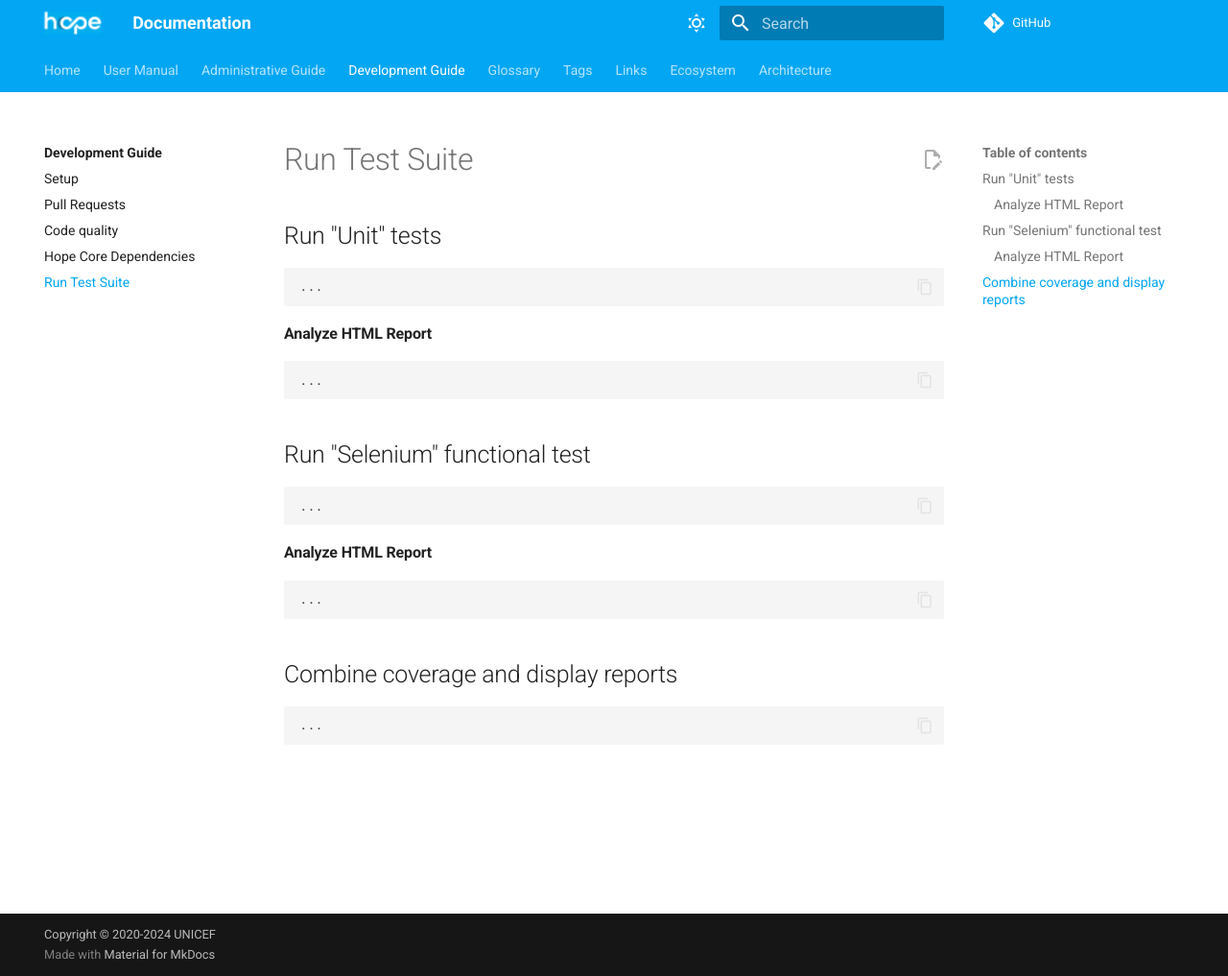
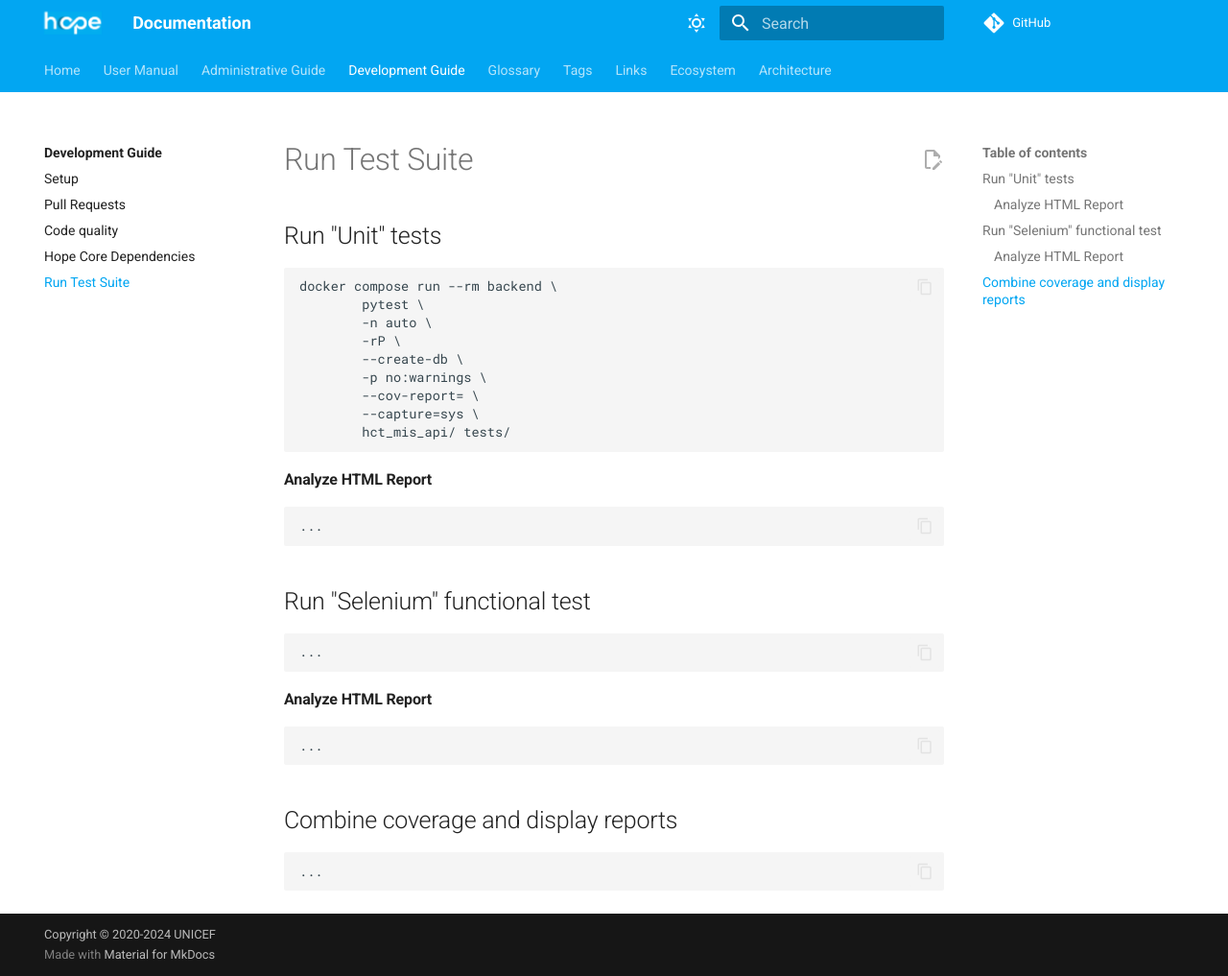
Before and after one commit to unicef/hope-documentation, an MkDocs documentation site: the page built from docs/guide-dev/tests.md, in a window 1280 px wide and 1017 px high. Shown: the whole window at 96% size. Built offline with MkDocs 1.6.1 and Material for MkDocs 9.7.7, drawn with Linux system fonts in a browser that asks for light colours; plug-ins that fetch from the network failed and are left out; comment, search, counter and statistics services are not loaded.

Commit message:
updates ci

```diff
--- a/docs/guide-dev/tests.md
+++ b/docs/guide-dev/tests.md
@@ -3,7 +3,16 @@
 
 ## Run "Unit" tests
 
-    ...
+    docker compose run --rm backend \
+            pytest \
+            -n auto \
+            -rP \
+            --create-db \
+            -p no:warnings \
+            --cov-report= \
+            --capture=sys \
+            hct_mis_api/ tests/
+
 
 #### Analyze HTML Report
 
```
Also changed, not shown: 1 other file.
